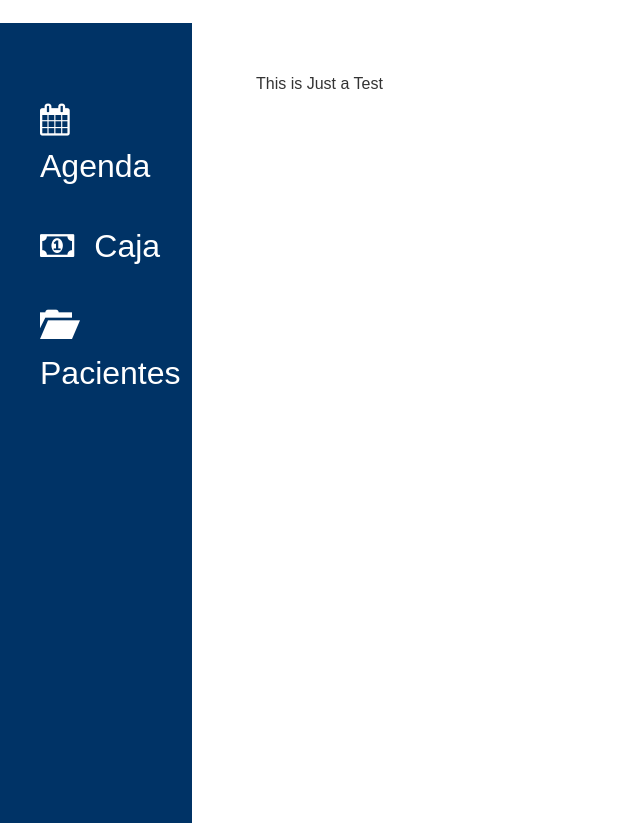
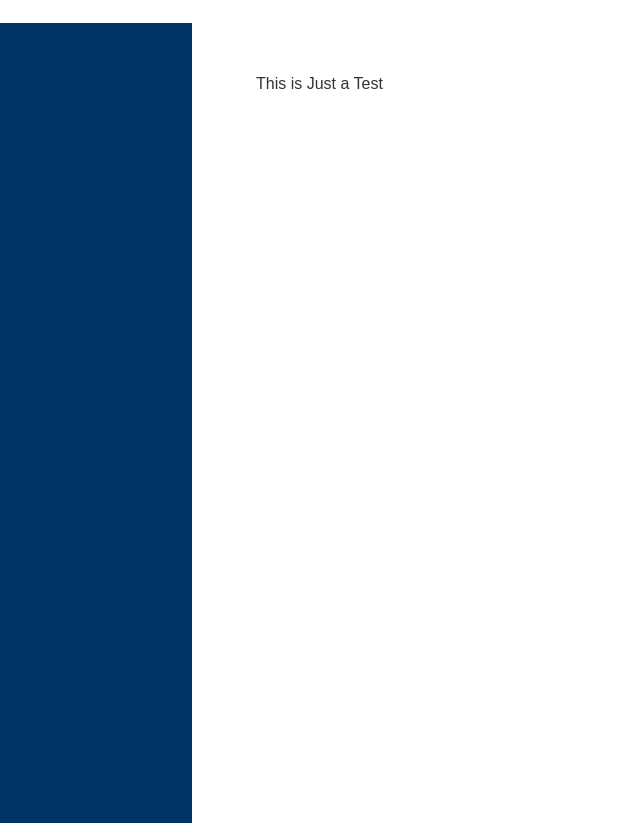
Before and after one commit to JeancarloBarrios/adtp, a Django app: template acuaponic/templates/p2/home.html in a window 1280 px wide. Shown: the part 50-873 px from the top of the page, without its empty margins (0-640 px from the left). Run offline with Django 3.2, Linux system fonts and the light colour scheme; the template is opened without the code that fills it, so the values that code supplies are empty; some libraries are stand-ins or nearby versions.

Commit message:
base.html

```diff
--- a/acuaponic/templates/p2/base.html
+++ b/acuaponic/templates/p2/base.html
@@ -71,31 +71,31 @@
 <div id="sidebar-wrapper" class="not-collapsed">
     <nav class="sidebar-menu push-effect" id="sidebar-1">
         <ul class="sidebar-nav">
-            {% if request.user|has_group:"Secretaria" or request.user|has_group:"Doctor"%}
-                <li>
-                    <a class="dropdown-toggle menu" data-toggle="dropdown" aria-expanded="false">
-                        <i class="fa fa-calendar" ></i>
-                        <a class="sidebar-text visible" href="{%  url "monthly_view_medc" calendar_slug="clinica-american-cancer-society" %}"> {% trans "Agenda"%}</a>
+            <!--{% if request.user|has_group:"Secretaria" or request.user|has_group:"Doctor"%}-->
+                <!--<li>-->
+                    <!--<a class="dropdown-toggle menu" data-toggle="dropdown" aria-expanded="false">-->
+                        <!--<i class="fa fa-calendar" ></i>-->
+                        <!--<a class="sidebar-text visible" href="{%  url "monthly_view_medc" calendar_slug="clinica-american-cancer-society" %}"> {% trans "Agenda"%}</a>-->
 
-                    </a>
-                </li>
-            {% endif %}
-            {% if request.user|has_group:"Cajero" or request.user|has_group:"Doctor"%}
-            <li>
-                <a class="dropdown-toggle menu" data-toggle="dropdown" href="#" aria-expanded="false">
-                    <i class="fa fa-money"></i>
-                    <a href="{% url "payments_all" %}" class="sidebar-text visible"> Caja</a>
-                </a>
-            </li>
-            {% endif %}
-            {% if request.user|has_group:"Secretaria" or request.user|has_group:"Doctor"%}
-            <li>
-                <a class="dropdown-toggle menu" data-toggle="dropdown" href="{% url "records_general" %}" aria-expanded="false">
-                  <span class="glyphicon glyphicon-folder-open" href="{% url "records_general" %}"></span>
-                  <a class="sidebar-text visible" href="{% url "records_general" %}"> Pacientes</a>
-                </a>
-            </li>
-            {% endif %}
+                    <!--</a>-->
+                <!--</li>-->
+            <!--{% endif %}-->
+            <!--{% if request.user|has_group:"Cajero" or request.user|has_group:"Doctor"%}-->
+            <!--<li>-->
+                <!--<a class="dropdown-toggle menu" data-toggle="dropdown" href="#" aria-expanded="false">-->
+                    <!--<i class="fa fa-money"></i>-->
+                    <!--<a href="{% url "payments_all" %}" class="sidebar-text visible"> Caja</a>-->
+                <!--</a>-->
+            <!--</li>-->
+            <!--{% endif %}-->
+            <!--{% if request.user|has_group:"Secretaria" or request.user|has_group:"Doctor"%}-->
+            <!--<li>-->
+                <!--<a class="dropdown-toggle menu" data-toggle="dropdown" href="{% url "records_general" %}" aria-expanded="false">-->
+                  <!--<span class="glyphicon glyphicon-folder-open" href="{% url "records_general" %}"></span>-->
+                  <!--<a class="sidebar-text visible" href="{% url "records_general" %}"> Pacientes</a>-->
+                <!--</a>-->
+            <!--</li>-->
+            <!--{% endif %}-->
         </ul>
     </nav>
 </div>
```
